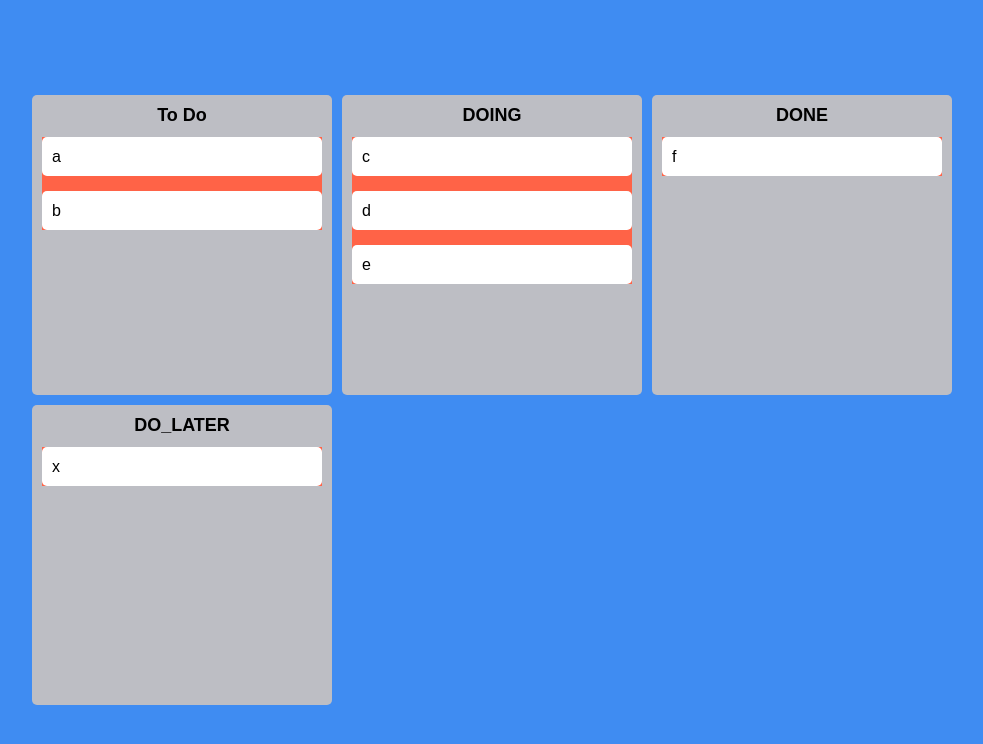
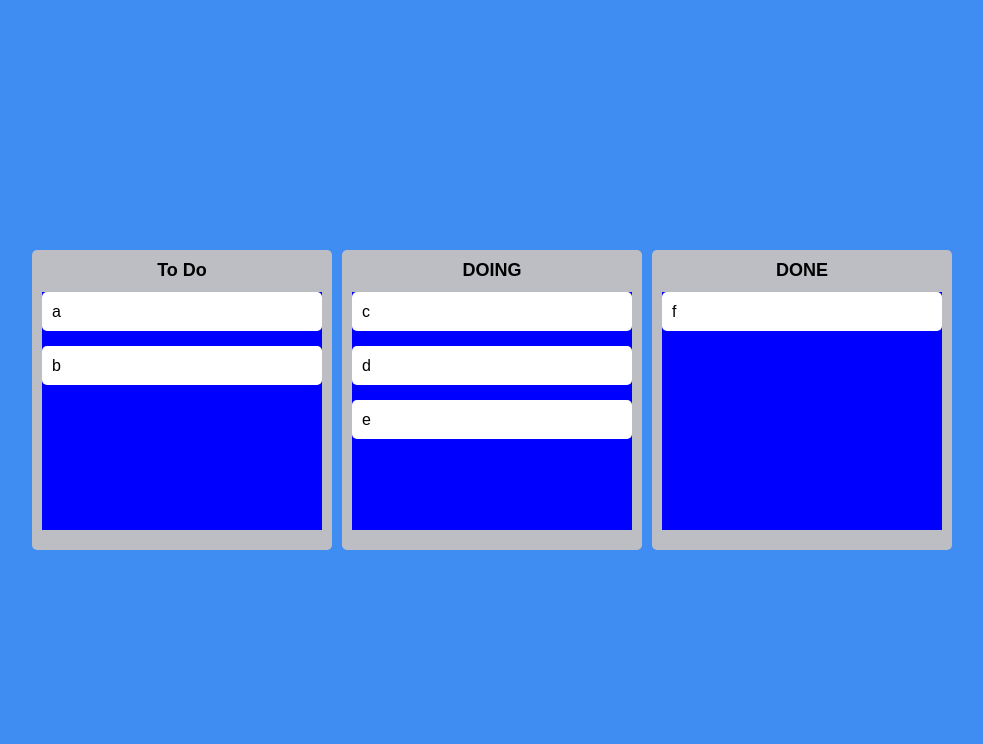
Before and after one commit to HA-SEUNG-JEONG/React-Trello, a React (Create React App) app: page / in a window 1280 px wide. Shown: the top 744 px of the page, without its empty margins (268-1251 px from the left). Built offline with nearby package versions, Linux system fonts and the light colour scheme; the HTML template or start-up script is replaced by a standard one.

Commit message:
Draggable SnapShot

```diff
--- a/src/atoms.tsx
+++ b/src/atoms.tsx
@@ -10,6 +10,5 @@
     "To Do": ["a", "b"],
     DOING: ["c", "d", "e"],
     DONE: ["f"],
-    DO_LATER: ["x"],
   },
 });
--- a/src/components/Board.tsx
+++ b/src/components/Board.tsx
@@ -9,6 +9,8 @@
   background-color: ${(props) => props.theme.boardColor};
   border-radius: 5px;
   min-height: 300px;
+  display: flex;
+  flex-direction: column;
 `;
 
 const Title = styled.h2`
@@ -17,6 +19,18 @@
   margin-bottom: 10px;
   font-size: 18px;
 `;
+
+const Area = styled.div<IAreaProps>`
+  background-color: ${(props) =>
+    props.isDraggingOver ? "pink" : props.isDraggingFromThis ? "red" : "blue"};
+  flex-grow: 1;
+  transition: background-color 0.3s ease-in-out;
+`;
+
+interface IAreaProps {
+  isDraggingFromThis: boolean;
+  isDraggingOver: boolean;
+}
 
 interface IBoardProps {
   toDos: string[];
@@ -28,9 +42,10 @@
     <Wrapper>
       <Title>{boardId}</Title>
       <Droppable droppableId={boardId}>
-        {(magic) => (
-          <div
-            style={{ backgroundColor: "tomato" }}
+        {(magic, snapshot) => (
+          <Area
+            isDraggingOver={snapshot.isDraggingOver}
+            isDraggingFromThis={Boolean(snapshot.draggingFromThisWith)}
             ref={magic.innerRef}
             {...magic.droppableProps}
           >
@@ -38,7 +53,7 @@
               <DraggableCard key={toDo} index={index} toDo={toDo} />
             ))}
             {magic.placeholder}
-          </div>
+          </Area>
         )}
       </Droppable>
     </Wrapper>
```
